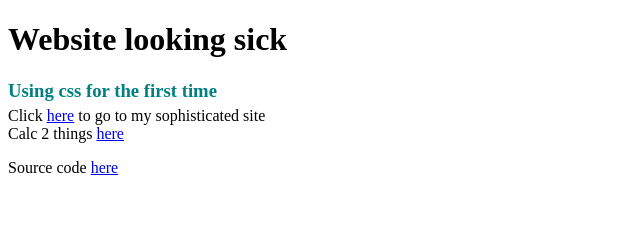
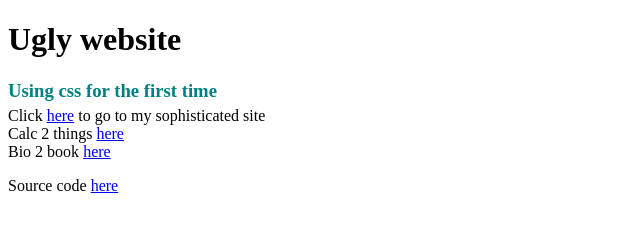
Before and after one commit to InfinityZ25/learning-web-dev, a plain HTML site: page index.html in a window 1280 px wide. Shown: the whole page, without its empty margins (0-640 px from the left). Drawn offline with Linux system fonts and the light colour scheme.

Commit message:
added bio book link

```diff
--- a/index.html
+++ b/index.html
@@ -6,13 +6,20 @@
     <link rel="stylesheet" type="text/css" href="css/main-site.css" />
   </head>
   <body>
-    <h1>Website looking sick</h1>
+    <h1>Ugly website</h1>
 
     <h3 class="custom_heading">Using css for the first time</h3>
     <a>Click </a><a href="/test.html">here</a>
     <a> to go to my sophisticated site</a>
     <br />
     <a>Calc 2 things </a><a href="/calc.html">here</a>
+    <br />
+    <a>Bio 2 book </a>
+    <a
+      href="https://assets.openstax.org/oscms-prodcms/media/documents/Biology2e-WEB_ICOFkGu.pdf"
+      target="_blank"
+      >here</a
+    >
   </body>
   <footer>
     <p>
```
